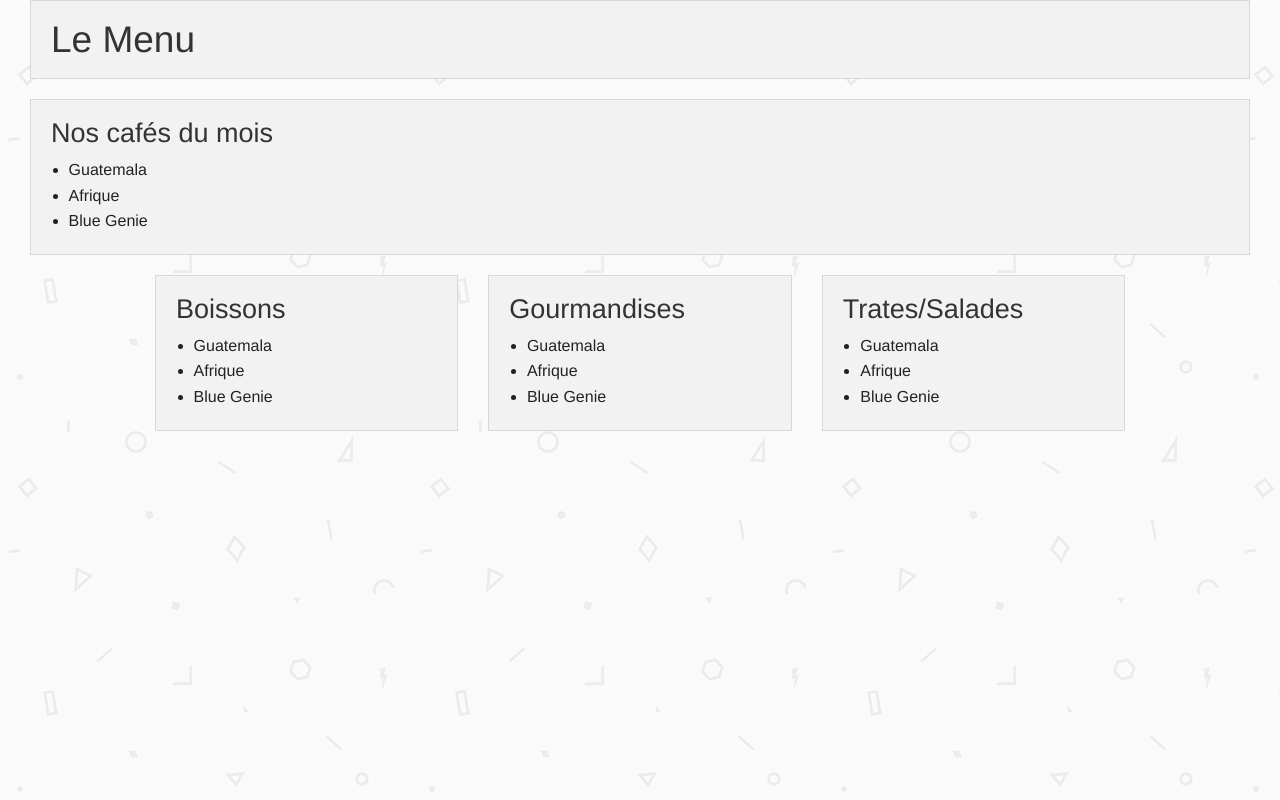
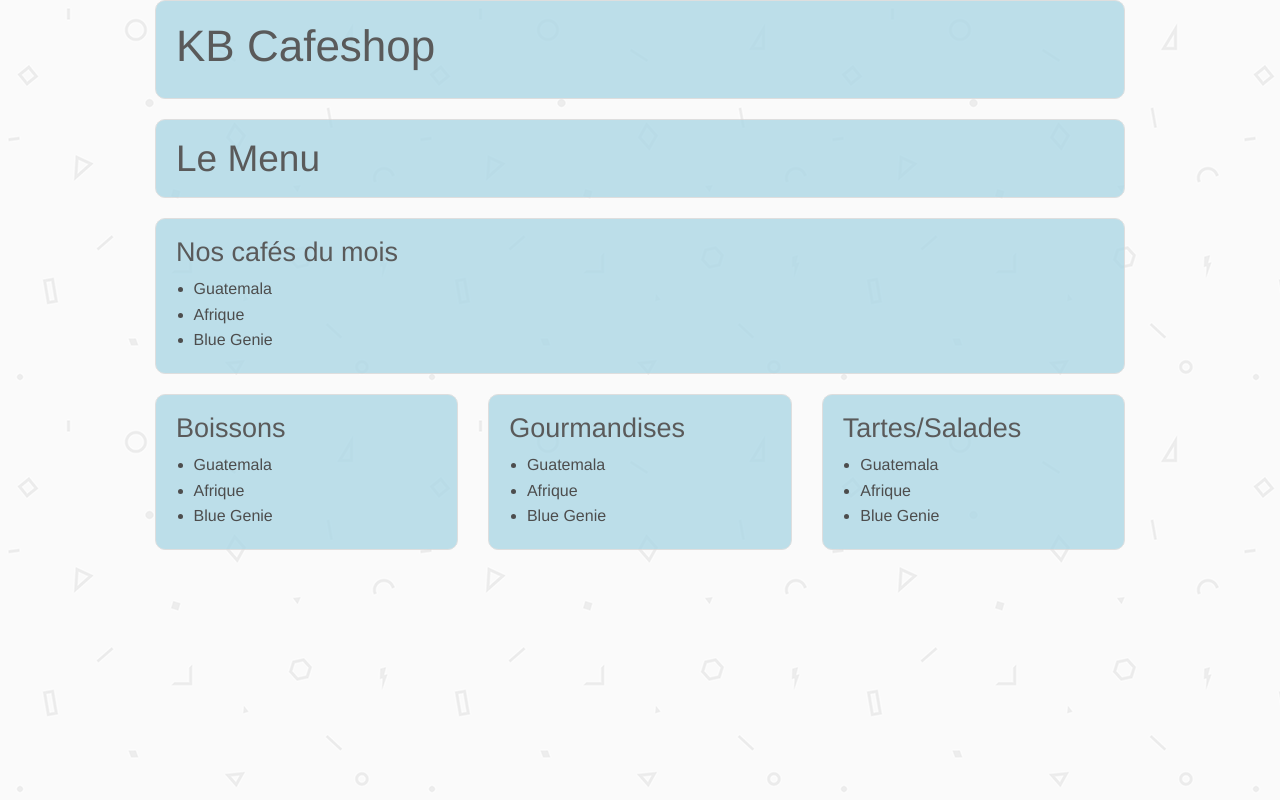
Before and after one commit to kateshannon/restaurants-project, a plain HTML site: page menu.html in a window 1280 px wide. Drawn offline with Linux system fonts and the light colour scheme.

Commit message:
opacity and menu

```diff
--- a/css/style.css
+++ b/css/style.css
@@ -5,13 +5,24 @@ body {
 	background: url('../assets/geometry.png');
 }
 
+
+.menu{
+	min-width: 100%;
+}
+
+.panel{
+	background-color: #ADD8E6;
+	opacity: 0.8;
+	border-radius: 10px;
+}
+
+/*img{
+	opacity: 0.99;
+}*/
+
 a:focus, a:hover{
 	opacity: 0.4;
 }
 a h3:focus, a h3:hover{
 	opacity: 0.4;
 }
-
-.menu{
-	min-width: 100%;
-}
--- a/menu.html
+++ b/menu.html
@@ -12,12 +12,25 @@
 
   <body>
 
- 	<div class="medium-12 large-12 columns">
+	  	<div class="row">
+	      <div class="large-12 columns">
+	        <div class="panel">
+	          <a href="index.html"><h1>KB Cafeshop</h1></a>
+	        </div>
+	      </div>
+	    </div>
+
+
+ 	<!-- <div class="medium-12 large-12 columns"> -->
+    	<div class="row">
     		<div class="medium-12 large-12 columns">
           		<div class="panel">
           			<h2>Le Menu</h2>
           		</div>
           	</div>
+        </div>
+
+        <div class="row">
           	<div class="medium-12 large-12 columns">
           		<div class="panel">
           			<h3>Nos cafés du mois</h3>
@@ -26,6 +39,7 @@
 	          				<li>Afrique</li>
 	          				<li>Blue Genie</li>
 	          			</ul>
+          		</div>
           	</div>
         </div>
 
@@ -52,7 +66,7 @@
           	</div>
           	<div class="medium-4 large-4 columns">
           		<div class="panel">
-	          			<h3>Trates/Salades</h3>
+          			<h3>Tartes/Salades</h3>
           				<ul>
 	          				<li>Guatemala</li>
 	          				<li>Afrique</li>
@@ -61,8 +75,7 @@
           		</div>
           	</div>
 
-          	</div>
-         </div>
+         <!-- </div> -->
 
     <script src="js/vendor/jquery.js"></script>
     <script src="js/foundation.min.js"></script>
```
Also changed, not shown: index.html (+8 -8 lines). Lines whose indentation alone changed are shown as unchanged.
